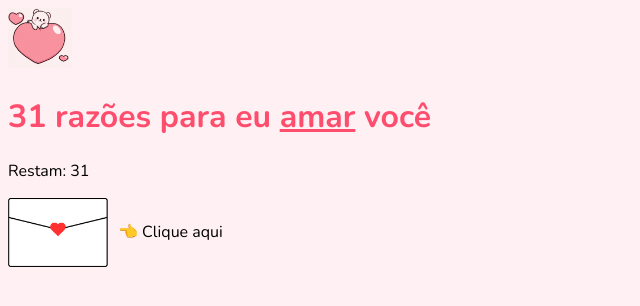
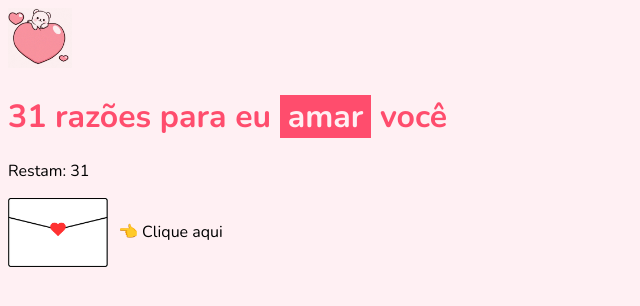
Before and after one commit to JoaoAlissonTec/31-reasons, a plain HTML site: page index.html in a window 1280 px wide. Shown: the whole page, without its empty margins (0-640 px from the left). Drawn offline with nearby package versions, Linux system fonts and the light colour scheme.

Commit message:
:lipstick: feat: love marker

```diff
--- a/css/styles.css
+++ b/css/styles.css
@@ -28,5 +28,7 @@ h1 {
 }
 
 h1 span {
-    text-decoration: underline;
+    background-color: #FF4D6D;
+    padding: 0 0.25em;
+    color: #FFF0F3;
 }
```
